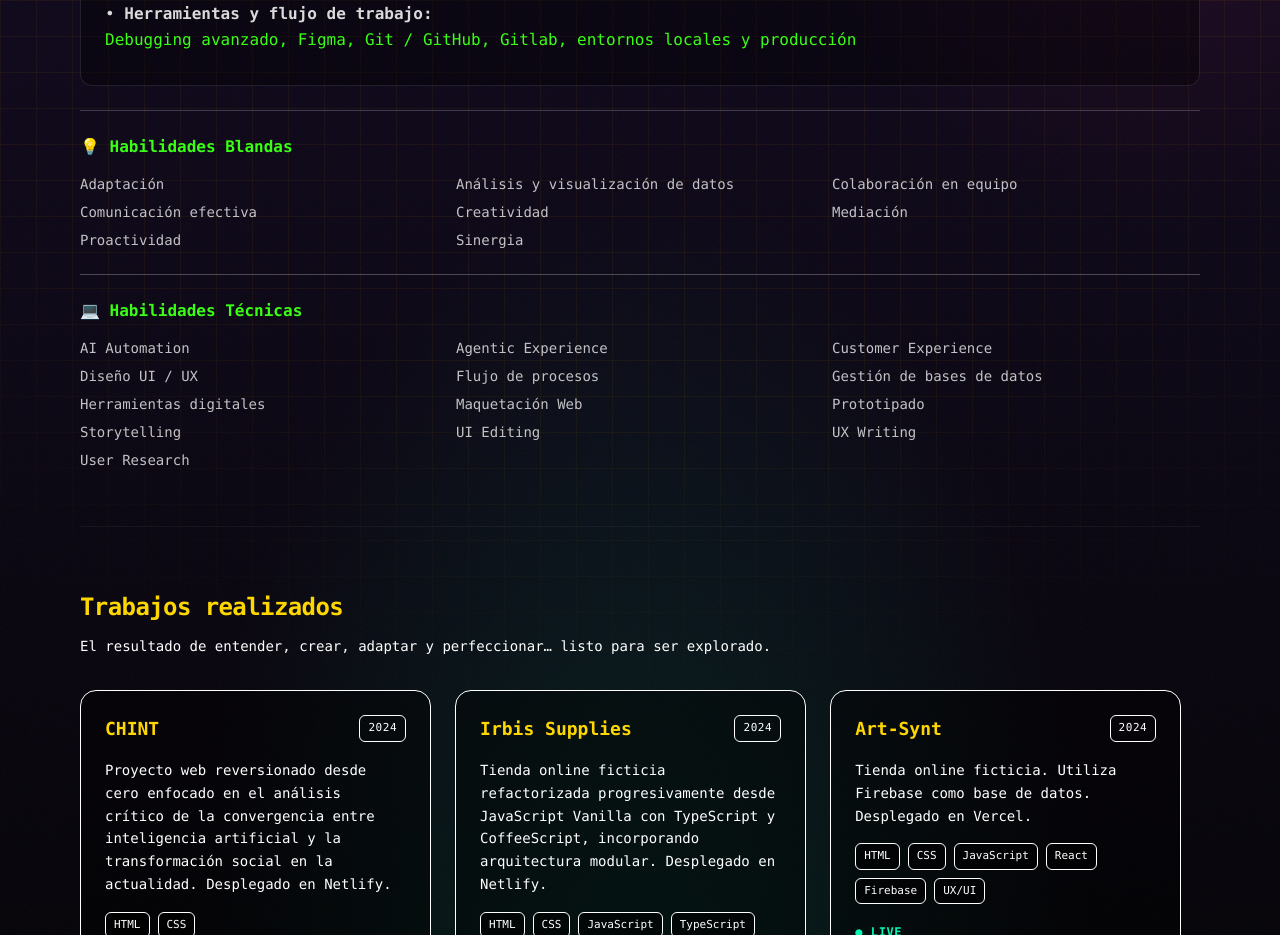
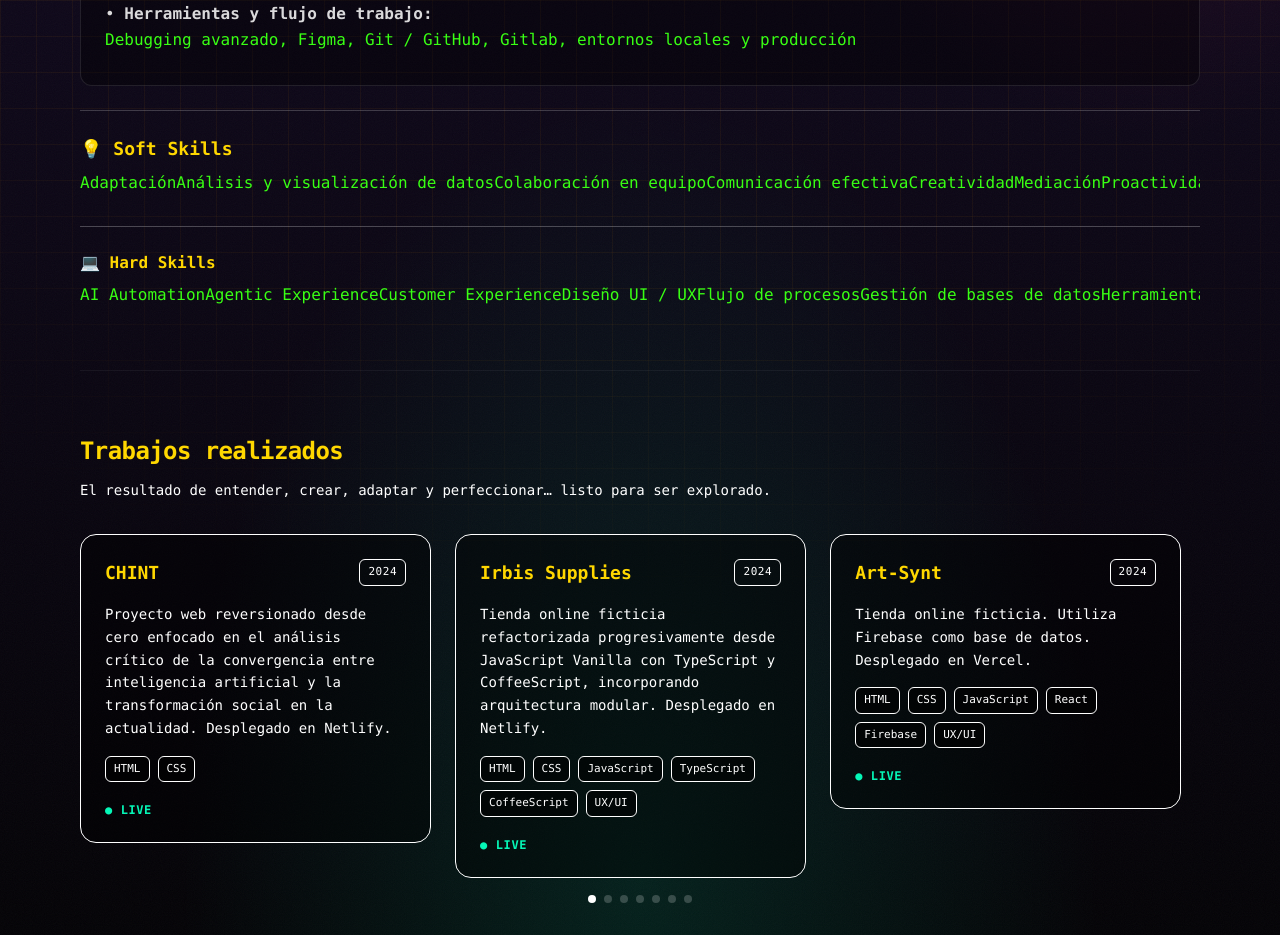
Before and after one commit to lu-developer476/Portfolio, a Next.js app: page /about in a window 1280 px wide. Shown: the part 1080-2015 px from the top of the page. Built offline with nearby package versions, Linux system fonts and the light colour scheme.

Commit message:
page.tsx

```diff
--- a/src/app/about/page.tsx
+++ b/src/app/about/page.tsx
@@ -77,9 +77,9 @@ export default function AboutPage() {
         {/* Habilidades Blandas / Soft Skills */}
         <div className="mt-6">
           <h3 className="text-white/90 font-semibold mb-2">
-            <span className="animate-typing-no-cursor">💡 Habilidades Blandas</span>
+            <span className="text-lg font-semibold text-cyber-gold">💡 Soft Skills</span>
           </h3>
-          <div className="grid grid-cols-2 md:grid-cols-3 gap-2 text-white/75 text-sm">
+          <div className="animate-typing-no-cursor">
             <span>Adaptación</span>
             <span>Análisis y visualización de datos</span>
             <span>Colaboración en equipo</span>
@@ -97,9 +97,9 @@ export default function AboutPage() {
         {/* Habilidades Técnicas / Hard Skills */}
         <div className="mt-6">
           <h3 className="text-white/90 font-semibold mb-2">
-            <span className="animate-typing-no-cursor">💻 Habilidades Técnicas</span>
+            <span className="ext-lg font-semibold text-cyber-gold">💻 Hard Skills</span>
           </h3>
-          <div className="grid grid-cols-2 md:grid-cols-3 gap-2 text-white/75 text-sm">
+          <div className="animate-typing-no-cursor">
             <span>AI Automation</span>
             <span>Agentic Experience</span>
             <span>Customer Experience</span>
```
